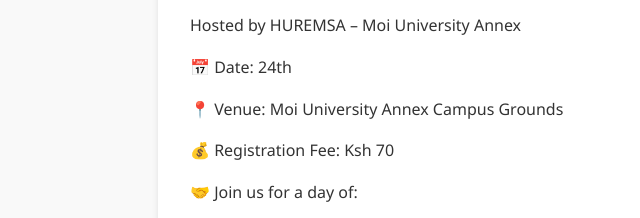
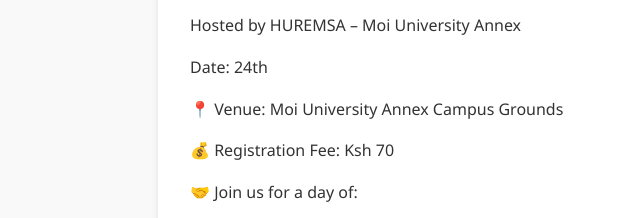
Before and after one commit to MKMONLINECYBER/HUREMSA, a plain HTML site: page index.html/index.html in a window 1280 px wide. Shown: the part 377-595 px from the top of the page, 0-640 px from the left. Drawn offline with Linux system fonts and the light colour scheme; a script that the page names is missing.

Commit message:
Update index.html

```diff
--- a/index.html/index.html
+++ b/index.html/index.html
@@ -41,7 +41,7 @@
 <section> <p>🎉🌳 TEAM BUILDING & TREE PLANTING DAY! 🌳🎉</p>
 <p>Hosted by HUREMSA – Moi University Annex</p>
 
-<p>📅 Date: 24th</p>
+<p> Date: 24th</p>
 <p>📍 Venue: Moi University Annex Campus Grounds</p>
 <p>💰 Registration Fee: Ksh 70</p>
 
```
